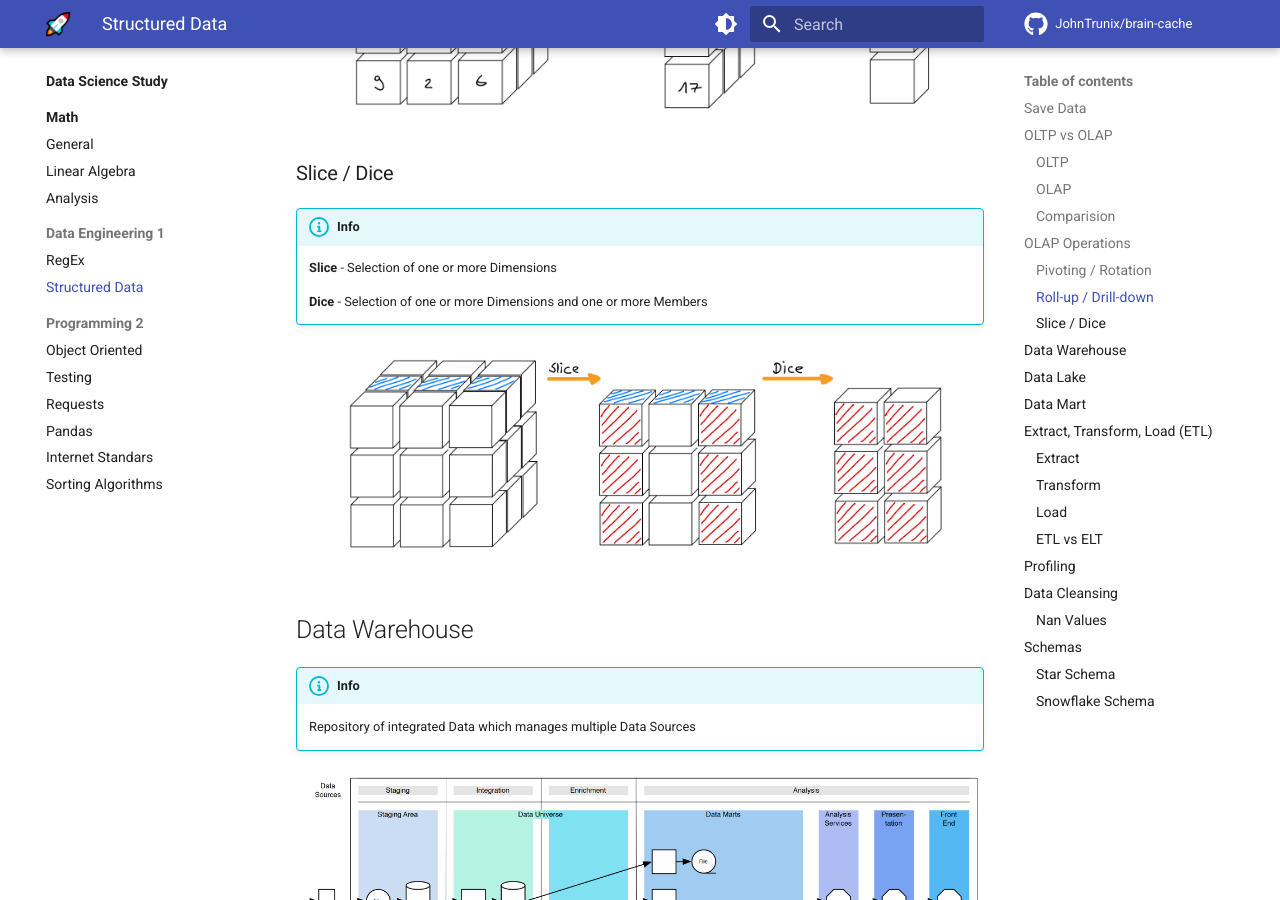
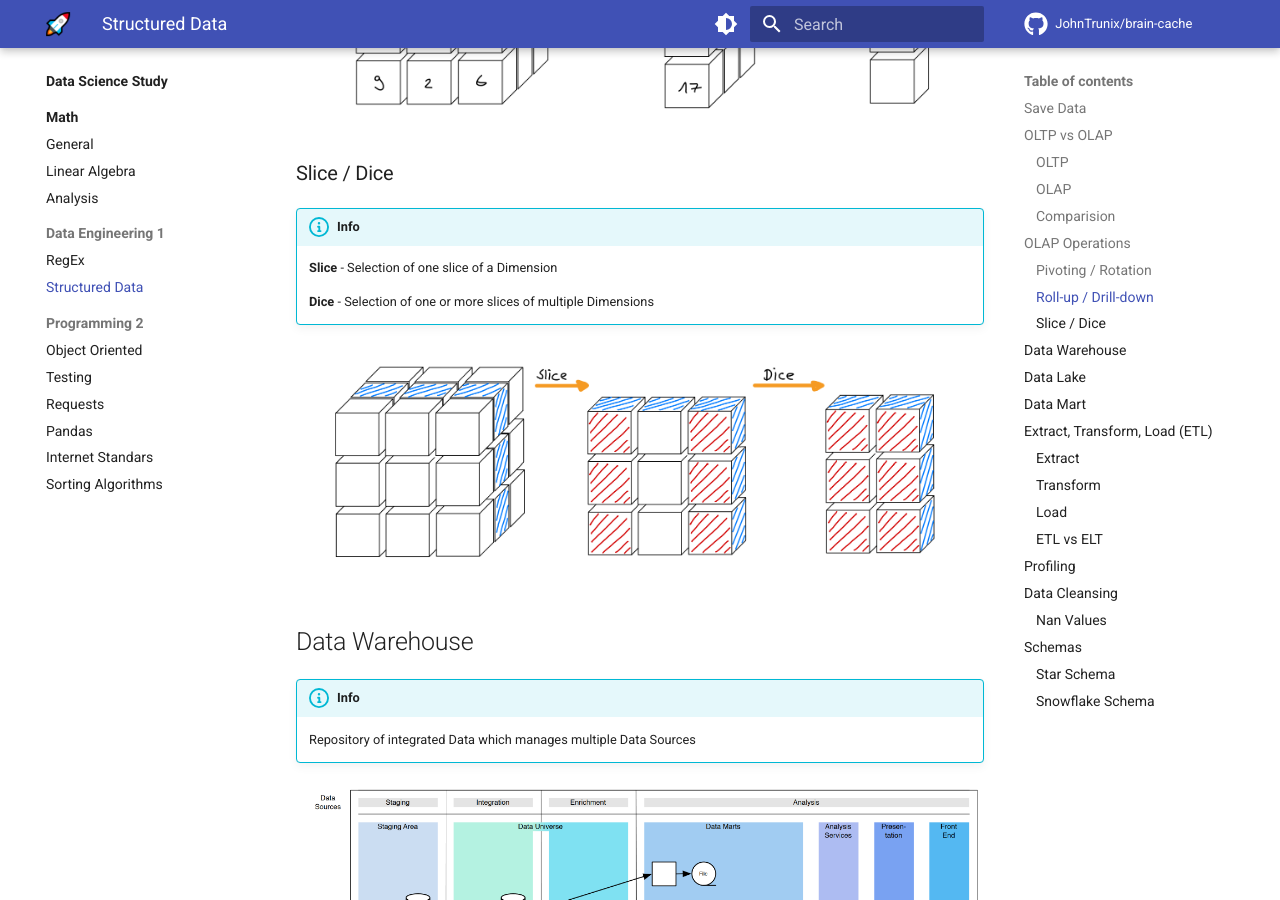
Before and after one commit to JohnTrunix/brain-cache, an MkDocs documentation site: the page built from docs/ds-study/de1/structured.md, in a window 1280 px wide and 900 px high, scrolled down 2912 px. Built offline with MkDocs 1.6.1 and Material for MkDocs 9.7.7, drawn with Linux system fonts in a browser that asks for light colours; comment, search, counter and statistics services are not loaded.

Commit message:
slice/dice fixes

```diff
--- a/docs/ds-study/de1/structured.md
+++ b/docs/ds-study/de1/structured.md
@@ -78,9 +78,9 @@
 
 !!! info
 
-    **Slice** - Selection of one or more Dimensions
+    **Slice** - Selection of one slice of a Dimension
 
-    **Dice** - Selection of one or more Dimensions and one or more Members
+    **Dice** - Selection of one or more slices of multiple Dimensions
 
 ![Slice & Dice](./images/slice-dice.png)
 
```
Also changed, not shown: docs/ds-study/de1/images/slice-dice.png.
